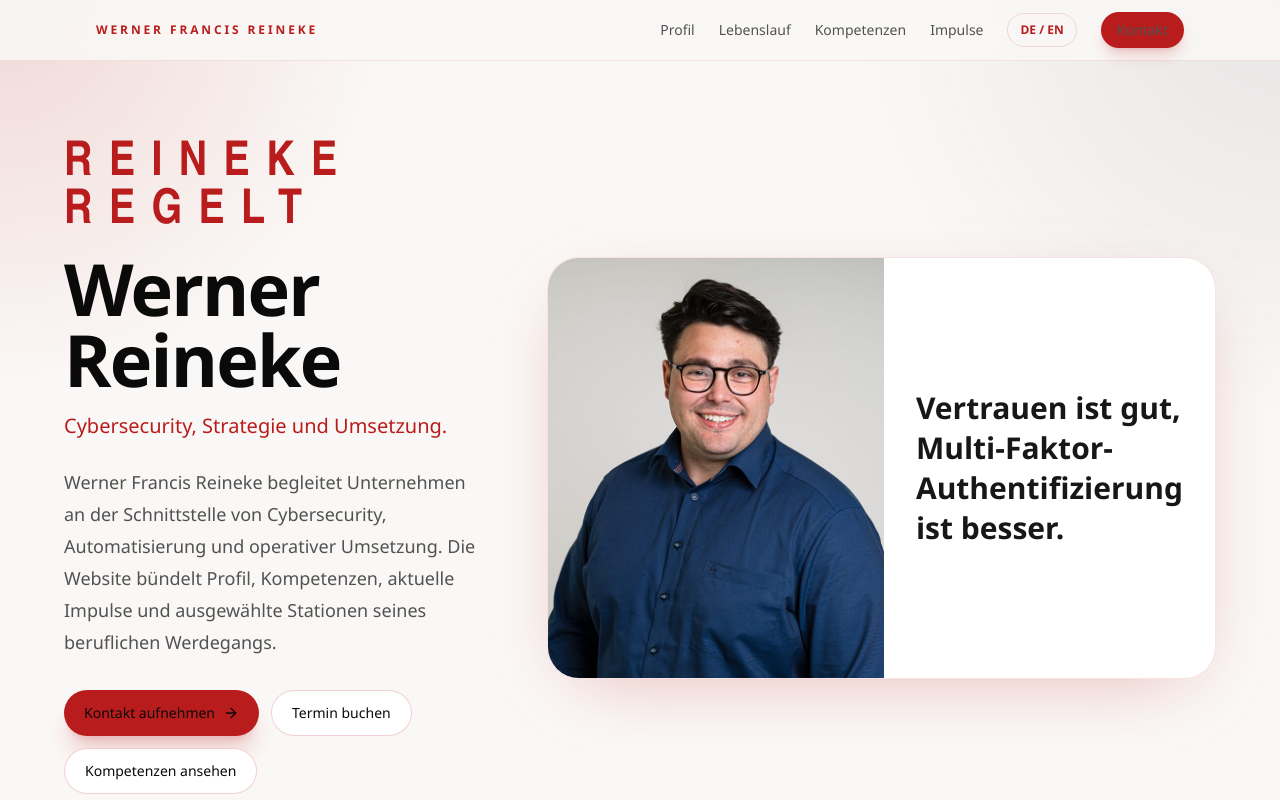
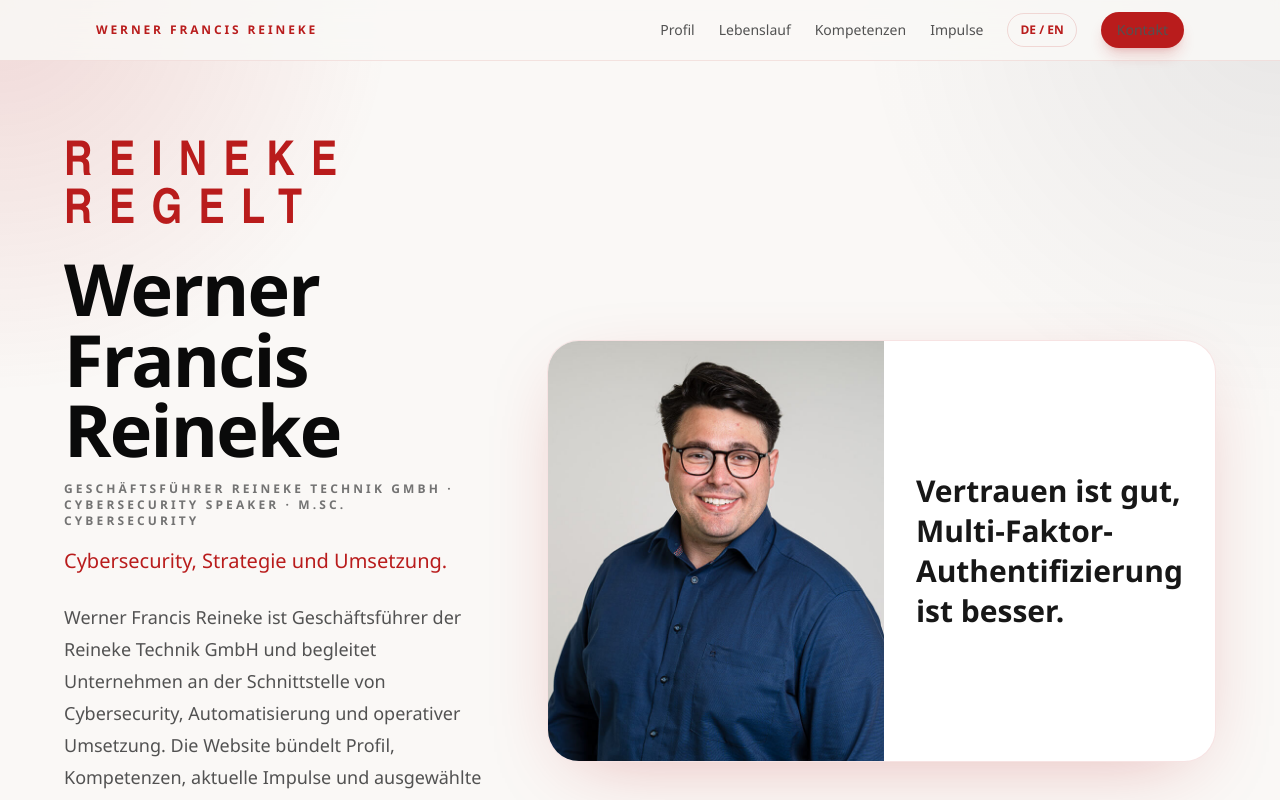
Before and after one commit to rewerner42/rewerner42.github.io, a React (Vite) app: page / in a window 1280 px wide. Shown: the top 800 px of the page. Built offline with nearby package versions, Linux system fonts and the light colour scheme.

Commit message:
Strengthen personal SEO signals and publishing metadata

```diff
--- a/index.html
+++ b/index.html
@@ -3,32 +3,137 @@
   <head>
     <meta charset="UTF-8" />
     <meta name="viewport" content="width=device-width, initial-scale=1.0" />
-    <title>Werner Francis Reineke | Cybersecurity, KI-Automatisierung & Reineke Technik</title>
+    <title>Werner Francis Reineke | Offizielle Website, Cybersecurity & Speaker</title>
     <meta
       name="description"
-      content="Offizielle Website von Werner Reineke und Werner Francis Reineke. Cybersecurity, IT-Sicherheitsstrategie, KI-Automatisierung und Unternehmenspraxis aus dem Umfeld der Reineke Technik GmbH."
+      content="Werner Francis Reineke ist Geschäftsführer der Reineke Technik GmbH und Ansprechpartner für Cybersecurity, IT-Sicherheitsstrategie, NIS-2, Automatisierung und Fachvorträge."
     />
     <meta
       name="keywords"
-      content="Werner Reineke, Werner Francis Reineke, Reineke Technik, Cybersecurity, IT-Sicherheit, KI-Automatisierung, NIS-2, ISO 27001"
+      content="Werner Francis Reineke, Werner Reineke, Werner Francis Reineke Cybersecurity, Werner Francis Reineke Speaker, Reineke Technik, NIS-2, IT-Sicherheitsstrategie, KI-Automatisierung"
     />
+    <meta name="author" content="Werner Francis Reineke" />
+    <meta name="robots" content="index,follow,max-image-preview:large,max-snippet:-1,max-video-preview:-1" />
     <meta name="theme-color" content="#b91c1c" />
     <link rel="icon" href="/wfr_logo/favicon.ico" sizes="any" />
     <link rel="icon" type="image/png" sizes="16x16" href="/wfr_logo/favicon-16x16.png" />
     <link rel="icon" type="image/png" sizes="32x32" href="/wfr_logo/favicon-32x32.png" />
     <link rel="apple-touch-icon" href="/wfr_logo/apple-touch-icon.png" />
-    <meta property="og:title" content="Werner Francis Reineke | Cybersecurity, KI-Automatisierung & Reineke Technik" />
+    <meta property="og:title" content="Werner Francis Reineke | Offizielle Website, Cybersecurity & Speaker" />
     <meta
       property="og:description"
-      content="Persönliche Website von Werner Reineke mit Fokus auf Cybersecurity, IT-Sicherheitsstrategie, KI-Automatisierung und Reineke Technik."
+      content="Werner Francis Reineke ist Geschäftsführer der Reineke Technik GmbH und Ansprechpartner für Cybersecurity, IT-Sicherheitsstrategie, NIS-2, Automatisierung und Fachvorträge."
     />
+    <meta property="og:site_name" content="Werner Francis Reineke" />
     <meta property="og:type" content="website" />
     <meta property="og:url" content="https://wernerfrancisreineke.com/" />
-    <meta property="og:image" content="https://wernerfrancisreineke.com/wfr_logo/og-image.png" />
-    <meta property="og:image:alt" content="Logo von Werner Francis Reineke" />
+    <meta property="og:image" content="https://wernerfrancisreineke.com/werner-francis-reineke.jpg" />
+    <meta property="og:image:alt" content="Portrait von Werner Francis Reineke" />
     <meta name="twitter:card" content="summary_large_image" />
-    <meta name="twitter:image" content="https://wernerfrancisreineke.com/wfr_logo/og-image.png" />
+    <meta name="twitter:title" content="Werner Francis Reineke | Offizielle Website, Cybersecurity & Speaker" />
+    <meta
+      name="twitter:description"
+      content="Werner Francis Reineke ist Geschäftsführer der Reineke Technik GmbH und Ansprechpartner für Cybersecurity, IT-Sicherheitsstrategie, NIS-2, Automatisierung und Fachvorträge."
+    />
+    <meta name="twitter:image" content="https://wernerfrancisreineke.com/werner-francis-reineke.jpg" />
+    <meta name="twitter:image:alt" content="Portrait von Werner Francis Reineke" />
     <link rel="canonical" href="https://wernerfrancisreineke.com/" />
+    <script id="website-schema" type="application/ld+json">
+      {
+        "@context": "https://schema.org",
+        "@type": "WebSite",
+        "@id": "https://wernerfrancisreineke.com/#website",
+        "url": "https://wernerfrancisreineke.com/",
+        "name": "Werner Francis Reineke",
+        "inLanguage": "de-DE",
+        "description": "Werner Francis Reineke ist Geschäftsführer der Reineke Technik GmbH und Ansprechpartner für Cybersecurity, IT-Sicherheitsstrategie, NIS-2, Automatisierung und Fachvorträge."
+      }
+    </script>
+    <script id="profile-page-schema" type="application/ld+json">
+      {
+        "@context": "https://schema.org",
+        "@type": "ProfilePage",
+        "@id": "https://wernerfrancisreineke.com/#profile",
+        "url": "https://wernerfrancisreineke.com/",
+        "name": "Werner Francis Reineke",
+        "description": "Werner Francis Reineke ist Geschäftsführer der Reineke Technik GmbH und Ansprechpartner für Cybersecurity, IT-Sicherheitsstrategie, NIS-2, Automatisierung und Fachvorträge.",
+        "mainEntity": {
+          "@id": "https://wernerfrancisreineke.com/#person"
+        },
+        "isPartOf": {
+          "@id": "https://wernerfrancisreineke.com/#website"
+        }
+      }
+    </script>
+    <script id="person-schema" type="application/ld+json">
+      {
+        "@context": "https://schema.org",
+        "@type": "Person",
+        "@id": "https://wernerfrancisreineke.com/#person",
+        "name": "Werner Francis Reineke",
+        "givenName": "Werner Francis",
+        "familyName": "Reineke",
+        "alternateName": ["Werner Reineke"],
+        "description": "Werner Francis Reineke ist Geschäftsführer der Reineke Technik GmbH und Ansprechpartner für Cybersecurity, IT-Sicherheitsstrategie, NIS-2, Automatisierung und Fachvorträge.",
+        "url": "https://wernerfrancisreineke.com/",
+        "mainEntityOfPage": "https://wernerfrancisreineke.com/",
+        "image": [
+          "https://wernerfrancisreineke.com/werner-francis-reineke.jpg",
+          "https://wernerfrancisreineke.com/wfr_logo/og-image.png"
+        ],
+        "jobTitle": "Geschäftsführer der Reineke Technik GmbH",
+        "knowsLanguage": ["de", "en"],
+        "worksFor": {
+          "@type": "Organization",
+          "name": "Reineke Technik GmbH",
+          "url": "https://www.reineke-technik.de/",
+          "logo": "https://wernerfrancisreineke.com/wfr_logo/logo-wfr-master.png"
+        },
+        "sameAs": [
+          "https://www.linkedin.com/in/werner-reineke/",
+          "https://www.reineke-technik.de/unternehmen/team/"
+        ],
+        "knowsAbout": [
+          "Cybersecurity",
+          "IT-Sicherheitsstrategie",
+          "NIS-2",
+          "ISO 27001",
+          "Automatisierung"
+        ]
+      }
+    </script>
+    <script id="faq-schema" type="application/ld+json">
+      {
+        "@context": "https://schema.org",
+        "@type": "FAQPage",
+        "mainEntity": [
+          {
+            "@type": "Question",
+            "name": "Für welche Themen steht Werner Francis Reineke?",
+            "acceptedAnswer": {
+              "@type": "Answer",
+              "text": "Werner Francis Reineke steht für Cybersecurity, IT-Sicherheitsstrategie, NIS-2, Automatisierung und die praktische Umsetzung technischer Lösungen im Unternehmensalltag."
+            }
+          },
+          {
+            "@type": "Question",
+            "name": "Kann man Werner Francis Reineke für Vorträge oder Fachimpulse anfragen?",
+            "acceptedAnswer": {
+              "@type": "Answer",
+              "text": "Ja. Werner Francis Reineke kann für Vorträge, Panels, Unternehmensveranstaltungen und Fachformate rund um Cybersecurity, IT-Sicherheit und digitale Transformation angefragt werden."
+            }
+          },
+          {
+            "@type": "Question",
+            "name": "Wie kann man mit Werner Francis Reineke in Kontakt treten?",
+            "acceptedAnswer": {
+              "@type": "Answer",
+              "text": "Für ein persönliches Gespräch stehen E-Mail, Telefon, LinkedIn und die direkte Terminbuchung über den Buchungslink auf dieser Website zur Verfügung."
+            }
+          }
+        ]
+      }
+    </script>
     <script type="module" src="/src/main.jsx"></script>
   </head>
   <body>
--- a/package.json
+++ b/package.json
@@ -8,7 +8,7 @@
     "build": "vite build",
     "preview": "vite preview",
     "predeploy": "npm run build",
-    "deploy": "gh-pages -d dist"
+    "deploy": "gh-pages -d dist -c wernerfrancisreineke.com"
   },
   "dependencies": {
     "framer-motion": "^11.3.19",
--- a/src/App.jsx
+++ b/src/App.jsx
@@ -25,9 +25,9 @@ const canonicalUrl = 'https://wernerfrancisreineke.com/';
 export default function WernerFrancisReinekeOnePager() {
   const translations = {
     de: {
-      siteTitle: 'Werner Francis Reineke | Cybersecurity, KI-Automatisierung & Reineke Technik',
+      siteTitle: 'Werner Francis Reineke | Offizielle Website, Cybersecurity & Speaker',
       siteDescription:
-        'Offizielle Website von Werner Reineke und Werner Francis Reineke. Cybersecurity, IT-Sicherheitsstrategie, KI-Automatisierung und Unternehmenspraxis aus dem Umfeld der Reineke Technik GmbH.',
+        'Werner Francis Reineke ist Geschäftsführer der Reineke Technik GmbH und Ansprechpartner für Cybersecurity, IT-Sicherheitsstrategie, NIS-2, Automatisierung und Fachvorträge.',
       navAbout: 'Profil',
       navCv: 'Lebenslauf',
       navServices: 'Kompetenzen',
@@ -35,12 +35,13 @@ export default function WernerFrancisReinekeOnePager() {
       navContact: 'Kontakt',
       langDesktop: 'DE / EN',
       mobileMenu: 'Menü',
-      heroTitle1: 'Werner Reineke',
+      heroTitle1: 'Werner Francis Reineke',
       heroTitle2: 'Cybersecurity, Strategie und Umsetzung.',
       heroTitle3: '',
       slogan: 'REINEKE REGELT',
+      heroMeta: 'Geschäftsführer Reineke Technik GmbH · Cybersecurity Speaker · M.Sc. Cybersecurity',
       heroText:
-        'Werner Francis Reineke begleitet Unternehmen an der Schnittstelle von Cybersecurity, Automatisierung und operativer Umsetzung. Die Website bündelt Profil, Kompetenzen, aktuelle Impulse und ausgewählte Stationen seines beruflichen Werdegangs.',
+        'Werner Francis Reineke ist Geschäftsführer der Reineke Technik GmbH und begleitet Unternehmen an der Schnittstelle von Cybersecurity, Automatisierung und operativer Umsetzung. Die Website bündelt Profil, Kompetenzen, aktuelle Impulse und ausgewählte Stationen seines beruflichen Werdegangs.',
       heroPrimary: 'Kontakt aufnehmen',
       heroBooking: 'Termin buchen',
       heroSecondary: 'Kompetenzen ansehen',
@@ -53,7 +54,7 @@ export default function WernerFrancisReinekeOnePager() {
       portraitAlt: 'Portrait von Werner Francis Reineke',
       portraitCaption: 'Vertrauen ist gut, Multi-Faktor-Authentifizierung ist besser.',
       aboutEyebrow: 'Profil',
-      aboutTitle: 'Werner Reineke als Ansprechpartner für IT-Sicherheit, Resilienz und digitale Weiterentwicklung',
+      aboutTitle: 'Werner Francis Reineke als Ansprechpartner für IT-Sicherheit, Resilienz und digitale Weiterentwicklung',
       aboutText:
         'Werner Francis Reineke verbindet unternehmerisches Denken mit technischer Tiefe in Cybersecurity, IT-Sicherheitsstrategie und digitaler Weiterentwicklung. Im Mittelpunkt stehen belastbare Sicherheitsstrukturen, klare Prioritäten und Lösungen, die in der Praxis funktionieren.',
       cvEyebrow: 'Lebenslauf',
@@ -75,7 +76,7 @@ export default function WernerFrancisReinekeOnePager() {
         'Hier finden sich ausgewählte Beiträge, Interviews und Fachthemen, die die Arbeit und Perspektive von Werner Francis Reineke kurz einordnen.',
       readMore: 'Mehr dazu',
       ctaEyebrow: 'Direkter Draht',
-      ctaTitle: 'Kontakt zu Werner Francis Reineke und Reineke Technik',
+      ctaTitle: 'Kontakt zu Werner Francis Reineke',
       ctaText:
         'Wer ein Gespräch zu Cybersecurity, IT-Sicherheitsstrategie, NIS-2, ISO 27001, Automatisierung oder zur Zusammenarbeit mit Reineke Technik sucht, findet hier den passenden Einstieg.',
       bookingLabel: 'Termin direkt buchen',
@@ -101,7 +102,7 @@ export default function WernerFrancisReinekeOnePager() {
       contactAddressLine3: '33154 Salzkotten',
       contactEmail: 'info@reineke-technik.de',
       contactPhone: '+49 (0) 5258 987-282',
-      personalLinkedinLabel: 'Werner Reineke auf LinkedIn',
+      personalLinkedinLabel: 'Werner Francis Reineke auf LinkedIn',
       personalLinkedinUrl: 'https://www.linkedin.com/in/werner-reineke/',
       instagramLabel: 'Reineke Technik auf Instagram',
       instagramUrl: 'https://www.instagram.com/reineketechnik/',
@@ -136,16 +137,6 @@ export default function WernerFrancisReinekeOnePager() {
           title: 'Netzwerkschutz, E-Mail-Sicherheit, Backup, Endpoint und Automatisierung',
           text: 'Technische MaSnahmen, die Sicherheitsniveau und betriebliche Effizienz gemeinsam verbessern.',
         },
-      ],
-      companyLogos: [
-        'Werner Reineke',
-        'Werner Francis Reineke',
-        'Cybersecurity',
-        'KI-Automatisierung',
-        'NIS-2',
-        'ISO 27001',
-        'Reineke Technik',
-        'IT-Sicherheitsstrategie',
       ],
       timeline: [
         {
@@ -229,9 +220,9 @@ export default function WernerFrancisReinekeOnePager() {
       ],
     },
     en: {
-      siteTitle: 'Werner Francis Reineke | Cybersecurity, AI Automation & Reineke Technik',
+      siteTitle: 'Werner Francis Reineke | Official Website, Cybersecurity & Speaker',
       siteDescription:
-        'Official website of Werner Reineke and Werner Francis Reineke. Cybersecurity, IT security strategy, AI automation, and business-focused technology leadership connected to Reineke Technik GmbH.',
+        'Werner Francis Reineke is Managing Director of Reineke Technik GmbH and a contact for cybersecurity, IT security strategy, NIS-2, automation, and speaking engagements.',
       navAbout: 'Profile',
       navCv: 'Resume',
       navServices: 'Expertise',
@@ -239,12 +230,13 @@ export default function WernerFrancisReinekeOnePager() {
       navContact: 'Contact',
       langDesktop: 'EN / DE',
       mobileMenu: 'Menu',
-      heroTitle1: 'Werner Reineke',
+      heroTitle1: 'Werner Francis Reineke',
       heroTitle2: 'Cybersecurity, strategy and execution.',
       heroTitle3: '',
       slogan: 'REINEKE REGELT',
+      heroMeta: 'Managing Director Reineke Technik GmbH · Cybersecurity Speaker · M.Sc. Cybersecurity',
       heroText:
-        'Werner Francis Reineke supports companies at the intersection of cybersecurity, automation, and practical execution. The website brings together his profile, competencies, current insights, and selected milestones of his professional background.',
+        'Werner Francis Reineke is Managing Director of Reineke Technik GmbH and supports companies at the intersection of cybersecurity, automation, and practical execution. The website brings together his profile, competencies, current insights, and selected milestones of his professional background.',
       heroPrimary: 'Get in touch',
       heroBooking: 'Book a call',
       heroSecondary: 'View expertise',
@@ -257,7 +249,7 @@ export default function WernerFrancisReinekeOnePager() {
       portraitAlt: 'Portrait of Werner Francis Reineke',
       portraitCaption: 'Trust is good, multi-factor authentication is better.',
       aboutEyebrow: 'Profile',
-      aboutTitle: 'Werner Reineke as a contact for IT security, resilience, and digital progress',
+      aboutTitle: 'Werner Francis Reineke as a contact for IT security, resilience, and digital progress',
       aboutText:
         'Werner Francis Reineke combines business-minded leadership with technical depth in cybersecurity, IT security strategy, and digital transformation. The focus is on resilient security structures, clear priorities, and solutions that work in practice.',
       cvEyebrow: 'Resume',
@@ -279,7 +271,7 @@ export default function WernerFrancisReinekeOnePager() {
         'This section highlights selected articles, interviews, and topics that reflect the work and perspective of Werner Francis Reineke.',
       readMore: 'Learn more',
       ctaEyebrow: 'Direct contact',
-      ctaTitle: 'Contact Werner Francis Reineke and Reineke Technik',
+      ctaTitle: 'Contact Werner Francis Reineke',
       ctaText:
         'If you are looking for an exchange on cybersecurity, IT security strategy, NIS-2, ISO 27001, automation, or collaboration with Reineke Technik, this is the right starting point.',
       bookingLabel: 'Book directly',
@@ -305,7 +297,7 @@ export default function WernerFrancisReinekeOnePager() {
       contactAddressLine3: '33154 Salzkotten',
       contactEmail: 'info@reineke-technik.de',
       contactPhone: '+49 (0) 5258 987-282',
-      personalLinkedinLabel: 'Werner Reineke on LinkedIn',
+      personalLinkedinLabel: 'Werner Francis Reineke on LinkedIn',
       personalLinkedinUrl: 'https://www.linkedin.com/in/werner-reineke/',
       instagramLabel: 'Reineke Technik on Instagram',
       instagramUrl: 'https://www.instagram.com/reineketechnik/',
@@ -340,16 +332,6 @@ export default function WernerFrancisReinekeOnePager() {
           title: 'Network protection, email security, backup, endpoint, and automation',
           text: 'Technical measures that improve both security and day-to-day operational performance.',
         },
-      ],
-      companyLogos: [
-        'Werner Reineke',
-        'Werner Francis Reineke',
-        'Cybersecurity',
-        'AI Automation',
-        'NIS-2',
-        'ISO 27001',
-        'Reineke Technik',
-        'IT Security Strategy',
       ],
       timeline: [
         {
@@ -481,33 +463,84 @@ export default function WernerFrancisReinekeOnePager() {
     canonical.setAttribute('href', canonicalUrl);
 
     ensureMeta('description', t.siteDescription);
-    ensureMeta('keywords', 'Werner Reineke, Werner Francis Reineke, Reineke Technik, Cybersecurity, IT-Sicherheit, KI-Automatisierung');
+    ensureMeta(
+      'keywords',
+      'Werner Francis Reineke, Werner Reineke, Werner Francis Reineke Cybersecurity, Werner Francis Reineke Speaker, Reineke Technik, NIS-2, IT-Sicherheitsstrategie, KI-Automatisierung'
+    );
+    ensureMeta('author', 'Werner Francis Reineke');
+    ensureMeta('robots', 'index,follow,max-image-preview:large,max-snippet:-1,max-video-preview:-1');
     ensureMeta('og:title', t.siteTitle, 'property');
     ensureMeta('og:description', t.siteDescription, 'property');
     ensureMeta('og:type', 'website', 'property');
     ensureMeta('og:url', canonicalUrl, 'property');
+    ensureMeta('og:site_name', 'Werner Francis Reineke', 'property');
     ensureMeta('og:locale', language === 'de' ? 'de_DE' : 'en_US', 'property');
+    ensureMeta('og:image', `${canonicalUrl}werner-francis-reineke.jpg`, 'property');
+    ensureMeta('og:image:alt', 'Portrait von Werner Francis Reineke', 'property');
+    ensureMeta('twitter:title', t.siteTitle);
+    ensureMeta('twitter:description', t.siteDescription);
+    ensureMeta('twitter:image', `${canonicalUrl}werner-francis-reineke.jpg`);
+    ensureMeta('twitter:image:alt', 'Portrait von Werner Francis Reineke');
 
-    let schema = document.getElementById('person-schema');
-    if (!schema) {
-      schema = document.createElement('script');
-      schema.id = 'person-schema';
-      schema.type = 'application/ld+json';
-      document.head.appendChild(schema);
-    }
+    const ensureSchema = (id) => {
+      let schema = document.getElementById(id);
+      if (!schema) {
+        schema = document.createElement('script');
+        schema.id = id;
+        schema.type = 'application/ld+json';
+        document.head.appendChild(schema);
+      }
+      return schema;
+    };
 
-    schema.textContent = JSON.stringify({
+    const personId = `${canonicalUrl}#person`;
+    const personDescription =
+      language === 'de'
+        ? 'Werner Francis Reineke ist Geschäftsführer der Reineke Technik GmbH und Ansprechpartner für Cybersecurity, IT-Sicherheitsstrategie, NIS-2, Automatisierung und Vorträge.'
+        : 'Werner Francis Reineke is Managing Director of Reineke Technik GmbH and a contact for cybersecurity, IT security strategy, NIS-2, automation, and speaking engagements.';
+
+    ensureSchema('website-schema').textContent = JSON.stringify({
+      '@context': 'https://schema.org',
+      '@type': 'WebSite',
+      '@id': `${canonicalUrl}#website`,
+      url: canonicalUrl,
+      name: 'Werner Francis Reineke',
+      inLanguage: language === 'de' ? 'de-DE' : 'en-US',
+      description: t.siteDescription,
+    });
+
+    ensureSchema('profile-page-schema').textContent = JSON.stringify({
+      '@context': 'https://schema.org',
+      '@type': 'ProfilePage',
+      '@id': `${canonicalUrl}#profile`,
+      url: canonicalUrl,
+      name: 'Werner Francis Reineke',
+      description: t.siteDescription,
+      mainEntity: {
+        '@id': personId,
+      },
+      isPartOf: {
+        '@id': `${canonicalUrl}#website`,
+      },
+    });
+
+    ensureSchema('person-schema').textContent = JSON.stringify({
       '@context': 'https://schema.org',
       '@type': 'Person',
+      '@id': personId,
       name: 'Werner Francis Reineke',
+      givenName: 'Werner Francis',
+      familyName: 'Reineke',
       alternateName: ['Werner Reineke'],
+      description: personDescription,
       url: canonicalUrl,
+      mainEntityOfPage: canonicalUrl,
       image: [`${canonicalUrl}werner-francis-reineke.jpg`, `${canonicalUrl}wfr_logo/og-image.png`],
-      logo: `${canonicalUrl}wfr_logo/logo-wfr-master.png`,
       worksFor: {
         '@type': 'Organization',
         name: 'Reineke Technik GmbH',
         url: 'https://www.reineke-technik.de/',
+        logo: `${canonicalUrl}wfr_logo/logo-wfr-master.png`,
       },
       alumniOf: [
         {
@@ -522,7 +555,7 @@ export default function WernerFrancisReinekeOnePager() {
       hasOccupation: [
         {
           '@type': 'Occupation',
-          name: 'Managing Director',
+          name: language === 'de' ? 'Geschäftsführer' : 'Managing Director',
           occupationLocation: {
             '@type': 'City',
             name: 'Salzkotten',
@@ -530,15 +563,17 @@ export default function WernerFrancisReinekeOnePager() {
         },
         {
           '@type': 'Occupation',
-          name: 'Cybersecurity Advisor',
+          name: language === 'de' ? 'Cybersecurity Speaker' : 'Cybersecurity Speaker',
         },
       ],
-      award: ['Foerderpreis der Wirtschaft 2009'],
-      jobTitle: language === 'de' ? 'Ansprechpartner fur Cybersecurity und Automatisierung' : 'Cybersecurity and automation advisor',
+      jobTitle:
+        language === 'de'
+          ? 'Geschäftsführer der Reineke Technik GmbH'
+          : 'Managing Director of Reineke Technik GmbH',
+      knowsLanguage: ['de', 'en'],
       sameAs: [
-        'https://www.reineke-technik.de/',
-        'https://www.reineke-technik.de/unternehmen/',
         'https://www.linkedin.com/in/werner-reineke/',
+        'https://www.reineke-technik.de/unternehmen/team/',
       ],
       knowsAbout: [
         'Cybersecurity',
@@ -547,6 +582,24 @@ export default function WernerFrancisReinekeOnePager() {
         'NIS-2',
         'ISO 27001',
       ],
+      subjectOf: t.articles.map((article) => ({
+        '@type': 'Article',
+        headline: article.title,
+        url: article.href,
+      })),
+    });
+
+    ensureSchema('faq-schema').textContent = JSON.stringify({
+      '@context': 'https://schema.org',
+      '@type': 'FAQPage',
+      mainEntity: t.faq.map((item) => ({
+        '@type': 'Question',
+        name: item.question,
+        acceptedAnswer: {
+          '@type': 'Answer',
+          text: item.answer,
+        },
+      })),
     });
   }, [language, t]);
 
@@ -614,6 +667,9 @@ export default function WernerFrancisReinekeOnePager() {
                 </span>
                 <span className="block text-neutral-950">{t.heroTitle1}</span>
               </h1>
+              <p className="mt-4 max-w-2xl text-[11px] font-semibold uppercase tracking-[0.26em] text-neutral-500 sm:text-xs">
+                {t.heroMeta}
+              </p>
               <p className="mt-4 max-w-2xl text-lg font-medium leading-8 text-[#b91c1c] sm:text-xl">
                 {t.heroTitle2}
               </p>
@@ -645,6 +701,7 @@ export default function WernerFrancisReinekeOnePager() {
                     <img
                       src={portrait}
                       alt={t.portraitAlt}
+                      fetchPriority="high"
                       className="h-full w-full object-cover object-[center_18%]"
                     />
                   </div>
```
Also changed, not shown: public/robots.txt (added), 1 other file (tests, documents, lock files or other folders).
